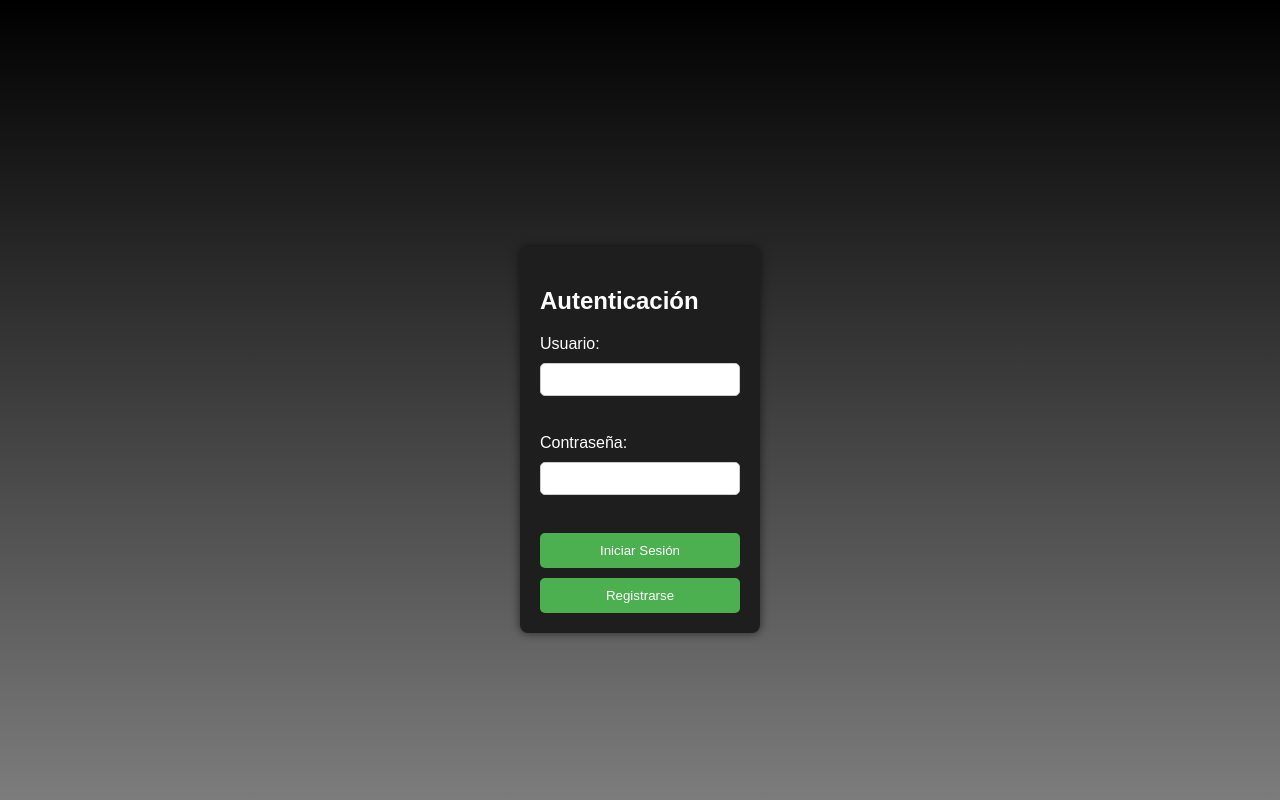
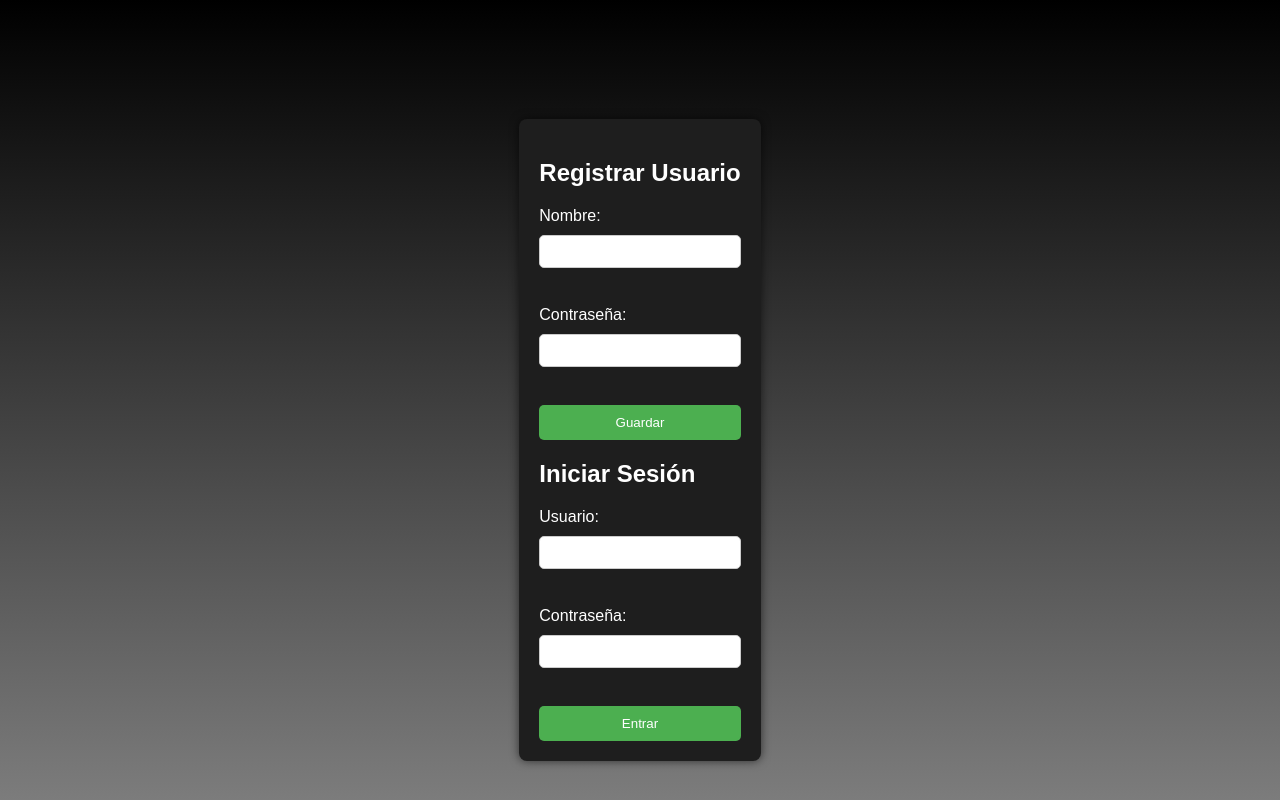
Before and after one commit to edoruin/task_web, a Flask app: page / in a window 1280 px wide. Run offline with Flask 3, Linux system fonts and the light colour scheme.

Commit message:
Update index.html

```diff
--- a/templates/index.html
+++ b/templates/index.html
@@ -18,16 +18,27 @@
       {% endif %}
     {% endwith %}
 
-    <!-- Formulario único de autenticación -->
+    <!-- Registro -->
     <div class="formulario">
-      <h2>Autenticación</h2>
-      <form method="post" id="auth-form">
+      <h2>Registrar Usuario</h2>
+      <form action="/guardar" method="post">
+        <label>Nombre:</label>
+        <input type="text" name="nombre" required><br>
+        <label>Contraseña:</label>
+        <input type="password" name="contrasena" required><br>
+        <button type="submit">Guardar</button>
+      </form>
+    </div>
+
+    <!-- Inicio de sesión -->
+    <div class="formulario">
+      <h2>Iniciar Sesión</h2>
+      <form action="/login" method="post">
         <label>Usuario:</label>
         <input type="text" name="usuario" required><br>
         <label>Contraseña:</label>
-        <input type="password" name="contrasena" required><br>
-        <button type="submit" formaction="/login">Iniciar Sesión</button>
-        <button type="submit" formaction="/guardar">Registrarse</button>
+        <input type="password" name="password" required><br>
+        <button type="submit">Entrar</button>
       </form>
     </div>
   </div>
```
